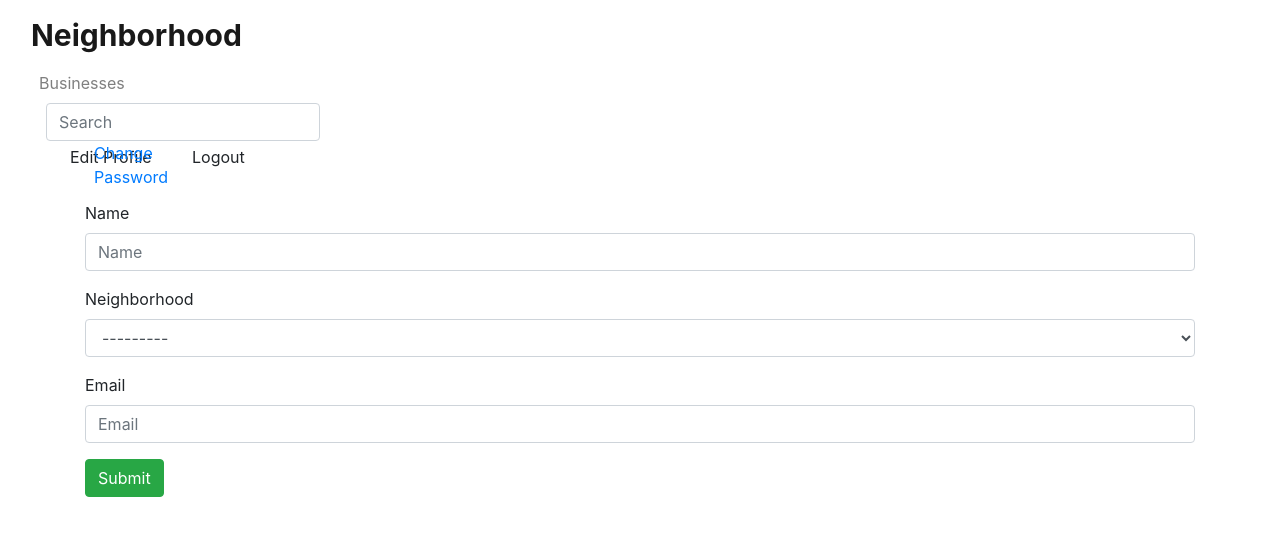
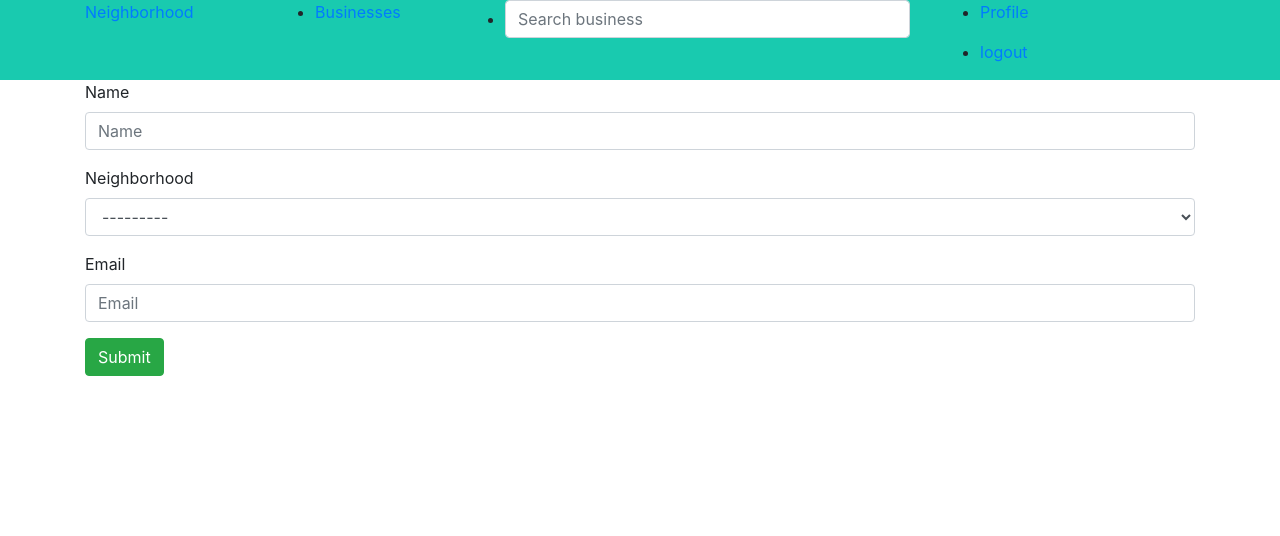
Before and after one commit to Machanga/neighborhood, a Django app: template loop/templates/edit.html in a window 1280 px wide. Shown: the top 536 px of the page. Run offline with Django 3.2, Linux system fonts and the light colour scheme; the template is opened without the code that fills it: values that come from a table or form of the project are taken from there, others are empty; parts of the project's set-up code (start-up, migrations or seed data) failed here and were passed over; some libraries are stand-ins or nearby versions.

Commit message:
making layout changes to the navbar to ensure a user is able to navigate through the application

```diff
--- a/loop/templates/navbar.html
+++ b/loop/templates/navbar.html
@@ -1,5 +1,3 @@
-{% load static %}
-
 <!DOCTYPE html>
 <html lang="en">
 <head>
@@ -7,37 +5,43 @@
   <meta name="viewport" content="width=device-width, initial-scale=1">
 </head>
 <body>
-<!--Navbar -->
-<nav class="mb-1 navbar navbar-expand-lg navbar-light sticky-top">
-<div class="container-fluid">
+{% load static %}
+<nav style="background-color: #19caaf">
+  <div class="nav-wrapper">
+  <div class="container">
         <div class="row">
-<div class="col-md-4">
-    <a  id="icons" class=" navbar-brand" href="{% url 'index'%}" style="font-size:30px"><strong>Neighborhood</strong> </a>
-    <div class="collapse navbar-collapse" id="navbarSupportedContent-333">
-    <ul class="navbar-nav mr-auto">
-        <li class="nav-item">
-          <a class="nav-link" href="{% url 'businesses'%}">Businesses
-          </a>
-        </li>
+        <div class="col-md-2">
+          <a href="/" class="left">Neighborhood</a>
+        </div>
+
+      <div class="col-md-2">
+      <ul>
+        <li><a href="{% url 'businesses' %}">Businesses</a></li>
       </ul>
       </div>
 
-      <div class="col-md-4">
-          <div class="collapse navbar-collapse" id="navbarSupportedContent">
-            <form  action="{% url 'search'%}" role="search" class="form-inline  my-2 my-lg-0">
-              <input id="searchUp" class="form-control mr-sm-2" name="user" type="search" placeholder="Search" aria-label="Search">
-            </form>
-
+      <div class="col-md-5">
+      <ul>
+          <li><form class="" action="{% url 'search' %}">
+            <div id="custom-search-input">
+                  <div class="input-group">
+                      <input id="search" type="text" class="form-control input-lg" placeholder="Search business" name="search" />
+                  </div>
+              </div>
+        </form></li>
+      </ul>
       </div>
 
+      <div class="col-md-3">
+      <ul>
+      <li>
+      <a  href="{% url 'edit_profile' user.username %}" >Profile</a></li>
+      </ul>
+      <ul>
+      <li>
+      <a href="/logout" >logout</a></li>
+      </ul>
       </div>
-
-        <div class="col-md-4">
-      <ul class="navbar-nav ml-auto nav-flex-icons">
-            <a class="dropdown-item" href="{% url 'edit_profile' user.username %}">Edit Profile</a>
-            <a href="/accounts/password/change">Change Password</a>
-            <a class="dropdown-item" href="/accounts/login">Logout</a>
-      </ul>
       </div>
    </div>
   </div>
```
Lines whose indentation alone changed are shown as unchanged.
